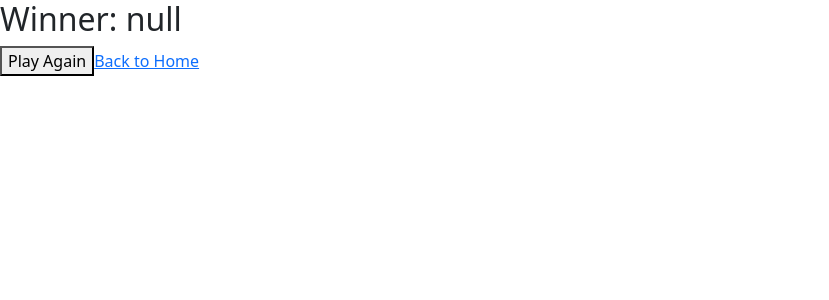
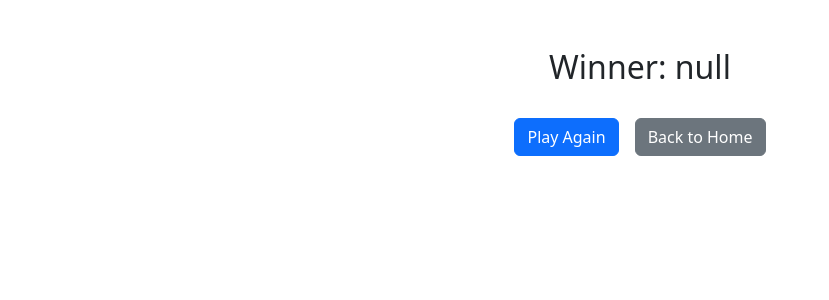
Before and after one commit to Atlantia22/ELECTIVA-I_TIC-TAC-TOE_ELEMENT, a React app: page /result in a window 1280 px wide. Shown: the top 300 px of the page, without its empty margins (0-829 px from the left). Built offline with nearby package versions, Linux system fonts and the light colour scheme; the HTML template or start-up script is replaced by a standard one.

Commit message:
Enable manual reset via Play Again button

```diff
--- a/src/features/game/Result.tsx
+++ b/src/features/game/Result.tsx
@@ -1,13 +1,18 @@
 import { useGame } from "../../context/GameContext";
 import { Link } from "react-router-dom";
+import Button from "../../components/Button";
 
 export default function Result() {
   const { winner, resetGame } = useGame();
   return (
-    <div>
-      <h2>{winner === "Draw" ? "It's a Draw!" : `Winner: ${winner}`}</h2>
-      <button onClick={resetGame}>Play Again</button>
-      <Link to="/">Back to Home</Link>
+    <div className="container text-center mt-5">
+      <h2 className="mb-4">
+        {winner === "Draw" ? "It's a Draw!" : `Winner: ${winner}`}
+      </h2>
+      <Button variant="primary" onClick={resetGame}>Play Again</Button>
+      <Link to="/">
+        <Button variant="secondary">Back to Home</Button>
+      </Link>
     </div>
   );
 }
```
